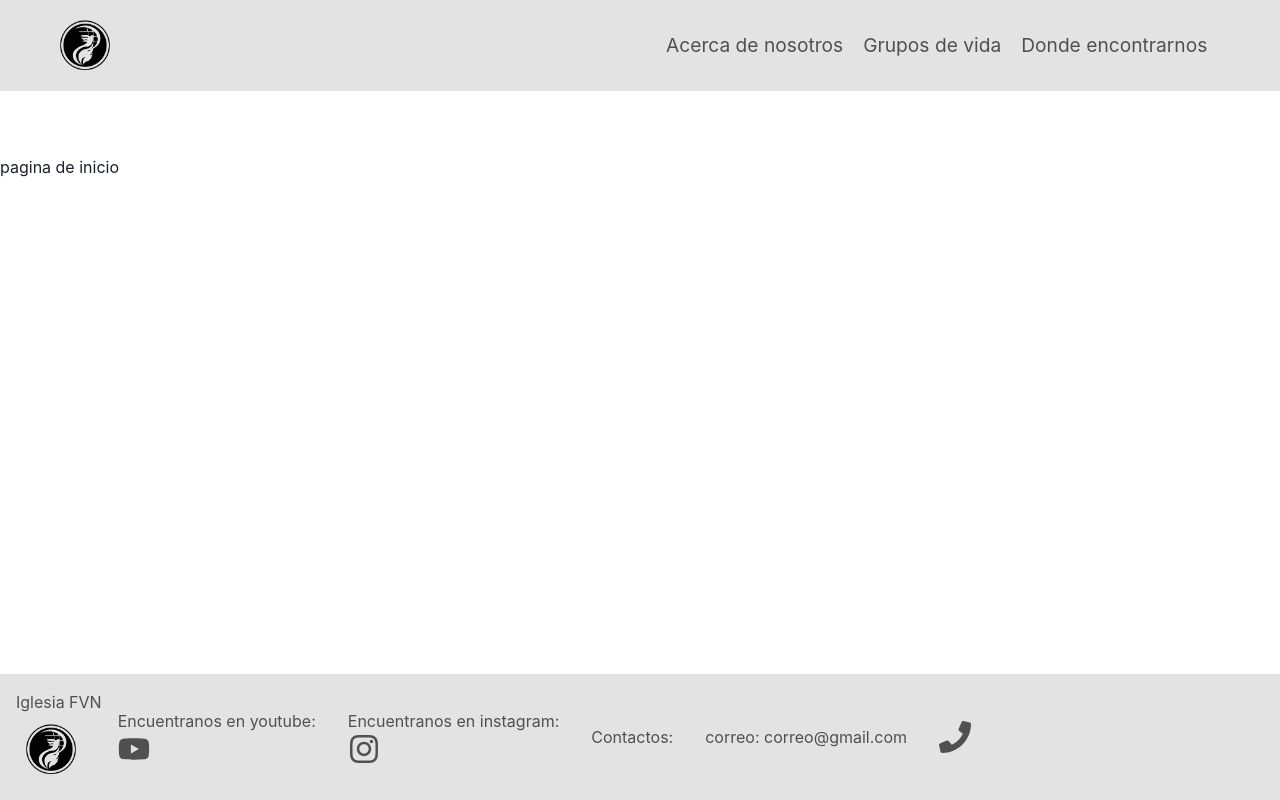
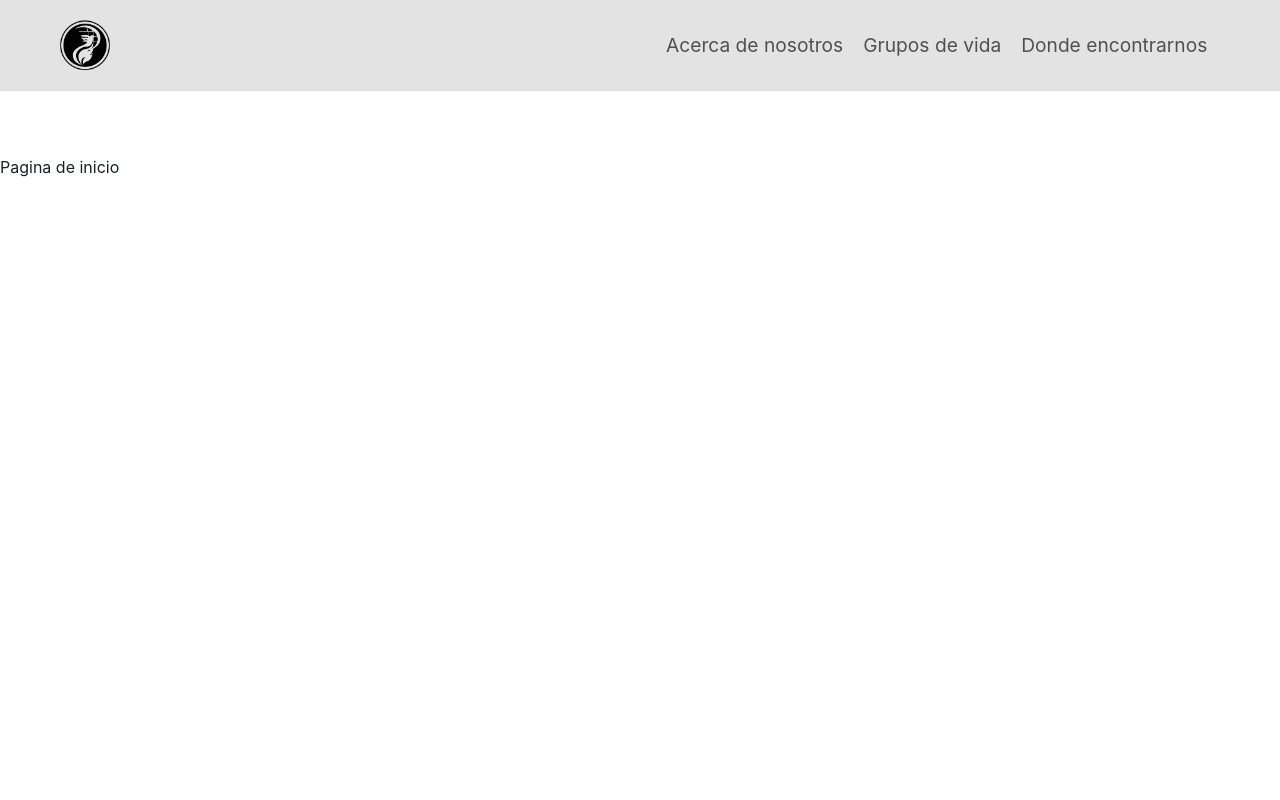
Before and after one commit to xXelyazXx/pagina, a Next.js app: page / in a window 1280 px wide. Shown: the top 800 px of the page. Built offline with nearby package versions, Linux system fonts and the light colour scheme.

Commit message:
video pagina de inicio

```diff
--- a/app/components/footer.js
+++ b/app/components/footer.js
@@ -3,8 +3,8 @@ import { FaYoutube, FaInstagram, FaPhone } from 'react-icons/fa';
 
 export default function Footer() {
   return (
-    <div className="footer">
-      <Box>
+    <nav className="navegacion">
+      <Box width="70px" height="70px">
         <p>Iglesia FVN</p>
         <Image src="/imagenes/images-removebg-preview.png" alt="logo" boxSize="70px" />
       </Box>
@@ -23,6 +23,6 @@ export default function Footer() {
         correo: correo@gmail.com
         <FaPhone size="2rem" />
       </Box>
-    </div>
+    </nav>
   );
 }
--- a/app/components/header.js
+++ b/app/components/header.js
@@ -1,6 +1,7 @@
 "use client"
 import { useState } from 'react';
-import { Box, Image, Link, Collapse, useDisclosure, useMediaQuery, Button } from '@chakra-ui/react';
+import { Box, Image, Link, Collapse, useDisclosure, useMediaQuery, Button, Icon } from '@chakra-ui/react';
+import { HamburgerIcon } from '@chakra-ui/icons';
 
 const links = [
   { nombre: "Acerca de nosotros", url: "/acerca" },
@@ -23,7 +24,9 @@ export default function Header() {
       </Box>
       {isSmallScreen ? (
         <>
-          <Button onClick={onToggle}>Menu</Button>
+          <Button onClick={onToggle} background="transparent">
+            <Icon as={HamburgerIcon} w={6} h={6} />
+          </Button>
           <Collapse in={isOpen} animateOpacity>
             <Box
               position="absolute"
--- a/app/globals.css
+++ b/app/globals.css
@@ -29,3 +29,17 @@
 .footer a:hover {
   color: #505050;
 }
+
+.responsive-video {
+  max-width: 100%;
+  max-height: 100%;
+  width: auto;
+  height: auto;
+}
+
+@media (max-width: 768px) {
+  .responsive-video {
+    width: 100%;
+    height: auto;
+  }
+}
--- a/app/page.js
+++ b/app/page.js
@@ -1,8 +1,25 @@
-
 export default function Home() {
   return (
-    <div>
-      pagina de inicio
+    <div style={{ position: 'relative', width: '100vw', height: '100vh', overflow: 'hidden' }}>
+      <video
+        className="responsive-video"
+        loop
+        muted
+        style={{
+          position: 'absolute',
+          top: '50%',
+          left: '50%',
+          width: '100%',
+          height: '100%',
+          objectFit: 'cover',
+          transform: 'translate(-50%, -50%)',
+        }}
+      >
+        Your browser does not support the video tag.
+      </video>
+      <div>
+        Pagina de inicio
+      </div>
     </div>
   );
 }
```
Also changed, not shown: 1 other file (tests, documents, lock files or other folders).
